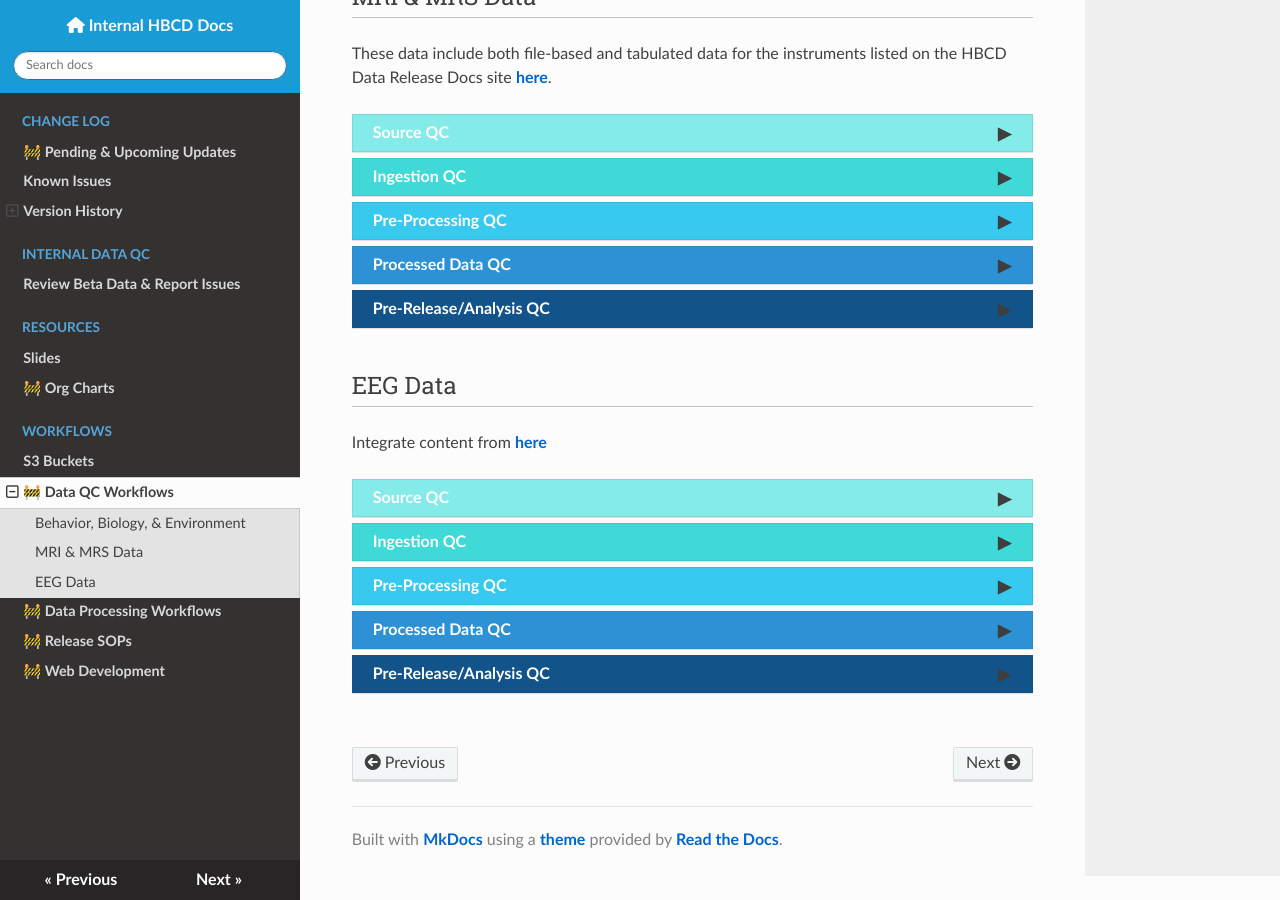
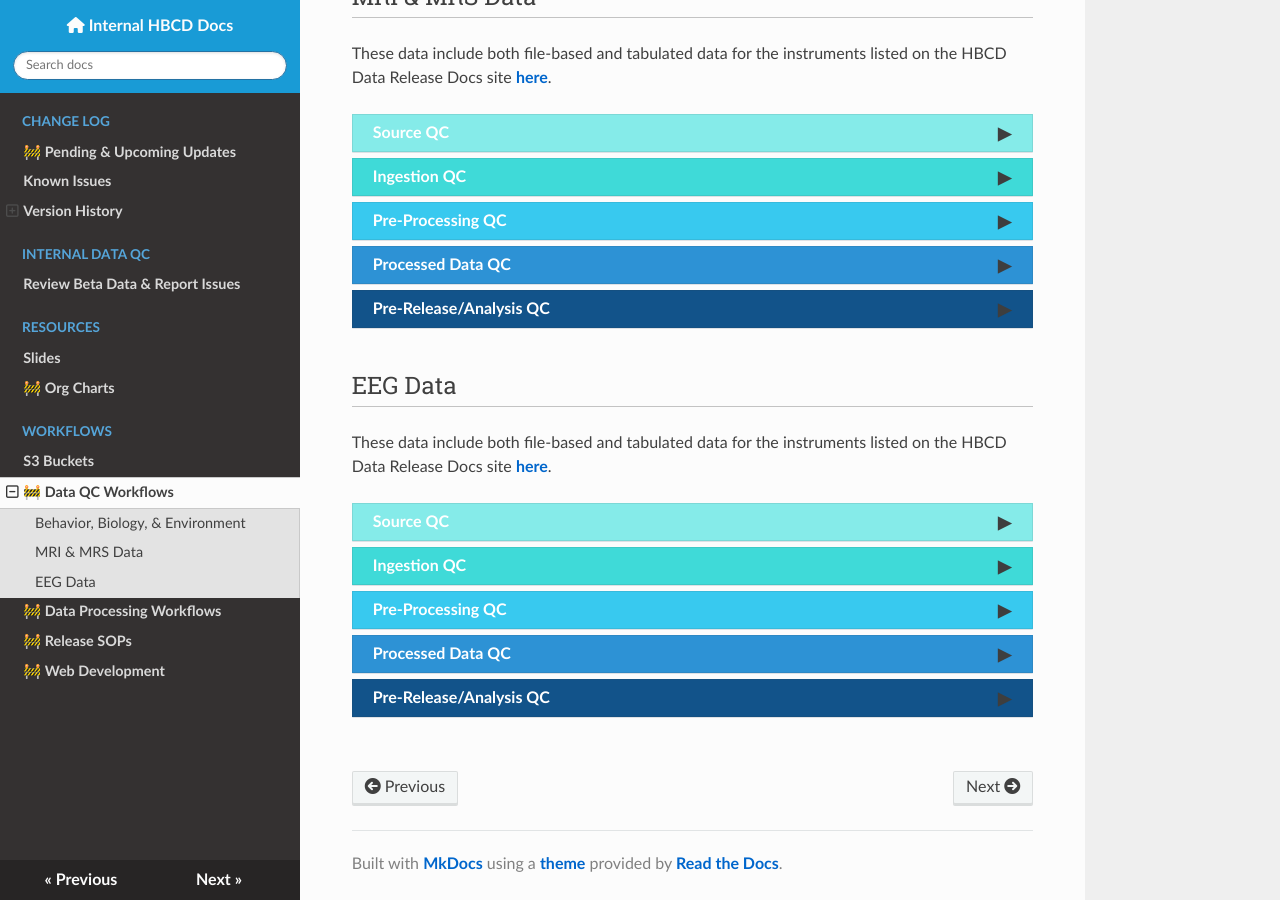
Before and after one commit to DCAN-Labs/hbcd-docs-internal, an MkDocs documentation site: the page built from docs/workflows/qc.md, in a window 1280 px wide and 900 px high, scrolled down 1041 px. Built offline with MkDocs 1.6.1, drawn with Linux system fonts in a browser that asks for light colours; nearby versions of some CDN libraries.

Commit message:
polish eeg

```diff
--- a/docs/workflows/qc.md
+++ b/docs/workflows/qc.md
@@ -384,7 +384,7 @@ Data is selection for manual review based on multivariate prediction and Bayesia
 
 ## EEG Data
 
-Integrate content from [here](https://docs.hbcdstudy.org/latest/instruments/eeg/#quality-control)
+These data include both file-based and tabulated data for the instruments listed on the HBCD Data Release Docs site [here](https://docs.hbcdstudy.org/latest/instruments/#eeg).
 
 <div id="source-eeg" class="source-banner" onclick="toggleCollapse(this)">
   <span class="text-with-link">
```
